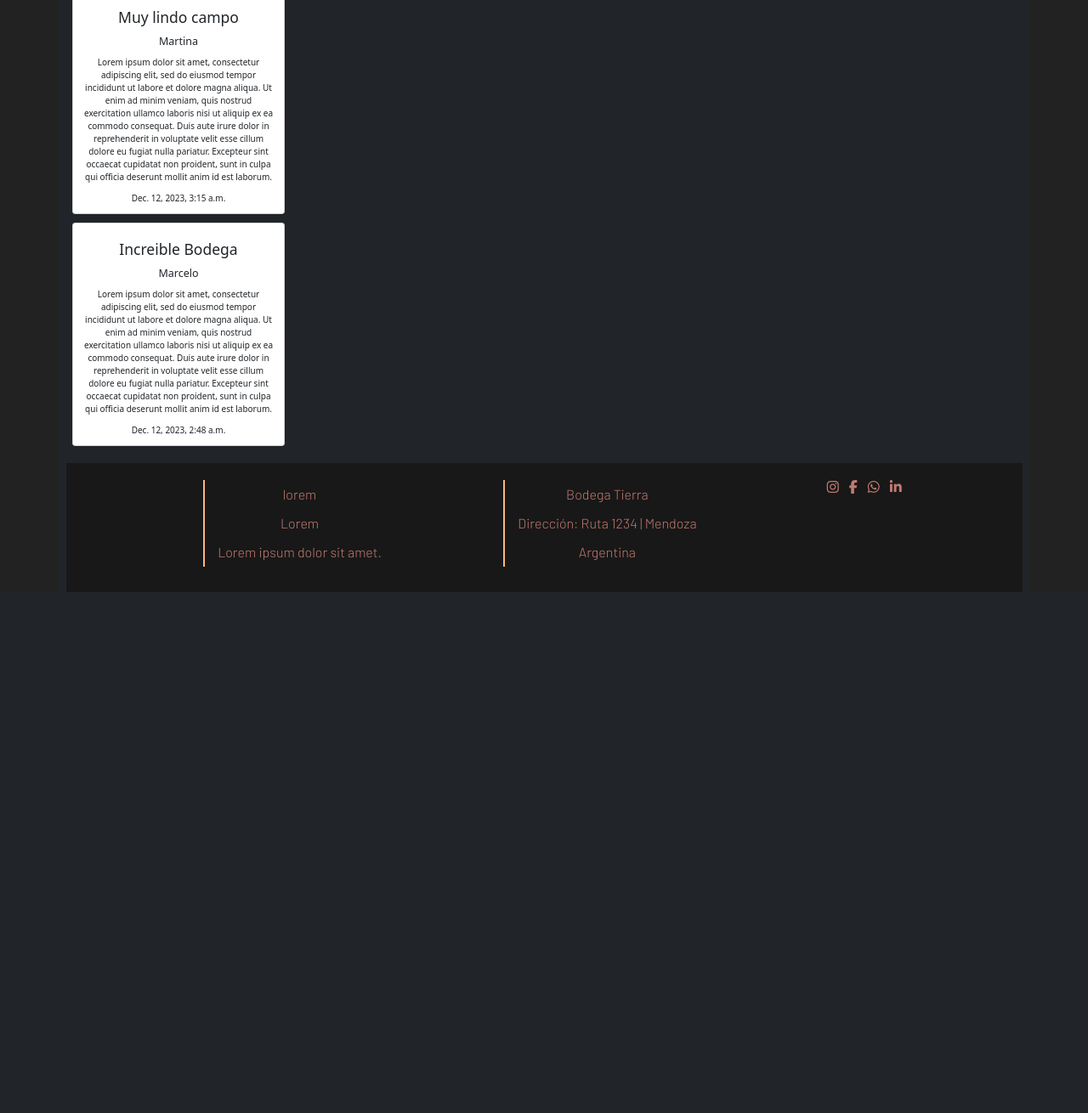
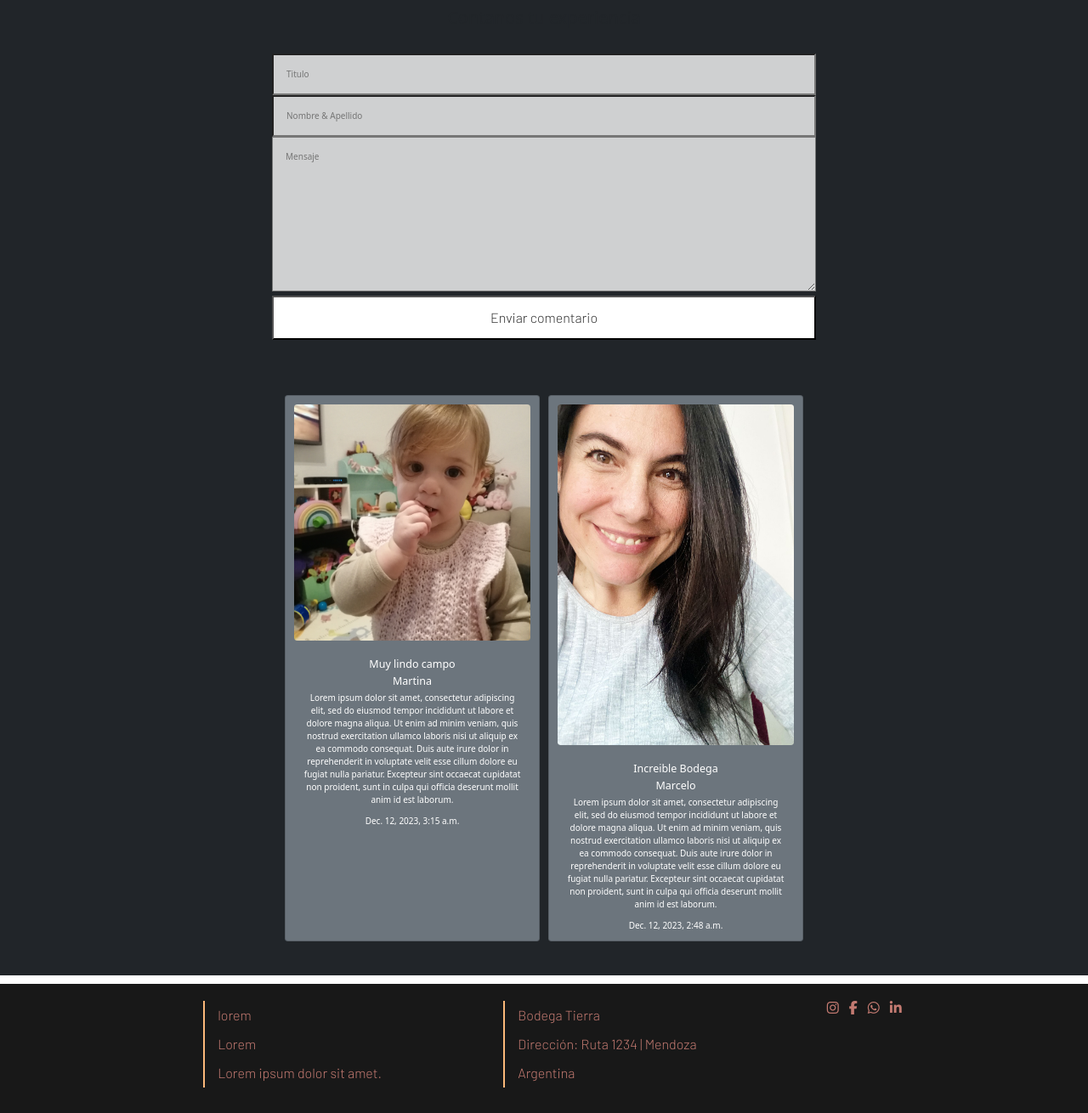
Before and after one commit to anciappi/tierra-wines-django, a Django app: page /experiencias/ in a window 1280 px wide. Shown: the part 125-1435 px from the top of the page at 85% size. Before the commit the page ends 822 px from the top, so only its background shows below. Run offline with Django 4.2, Linux system fonts and the light colour scheme; data comes from the database, SQL or seed files in the repository; both versions use the stored data as it was after the commit; some libraries are stand-ins or nearby versions; some web fonts are replaced.

Commit message:
Sume imagenes hardcodeadas / formulario de comentarios / seccion experiencias en bootstrap

```diff
--- a/core/static/core/styles/styles.css
+++ b/core/static/core/styles/styles.css
@@ -78,23 +78,24 @@ main{
 
 .header-index,.header-bodega, .card2, .card3, .card4, .card5, .card6{
     padding: 3rem 0;
-    background-position: center;
-    background-size:cover;
 }
 
 .header-index{
     justify-content: flex-start;
-    /* background-image: url(static/core/assets/img/barricasRecorte.png); */
-    background-image: url(static/core/assets/img/barricasRecorte.png);
+}
+
+.header-index img{
+    width: 100px,
 }
 
 .header-bodega{
     justify-content: flex-start;
-    background-image: url(static/core/assets/img/Bodega-1.jpg);
+    ;
 }
 
 .card2{
     justify-content: center;
+    width: 800px;
 }
 
 .card2-section{
@@ -134,7 +135,7 @@ main{
 }
 
 .s1{
-    background-image: url(core/assets/img/barricas1.jpg);
+    /* background-image: url(core/assets/img/barricas1.jpg); */
     background-size:cover;
 }
 .s2{
@@ -350,7 +351,7 @@ main{
     flex-direction: column;
     align-items: normal;
     padding: 5rem;
-    background-image: url(static/core/assets/img/campo-5.jpg);
+    /* background-image: url(static/core/assets/img/campo-5.jpg); */
     background-position:bottom;
     background-size:cover;
 }
@@ -358,6 +359,8 @@ main{
 .bodega-content h3{
     width: 70%;
 }
+
+
 
 .bodega-content p{
     width: 70%;
@@ -446,6 +449,13 @@ main{
 
 .contact-map{
     width: 100%;
+}
+
+/* styles - experiencias */
+
+.exp-sec{
+    display: flex;
+    align-items: center;
 }
 
 
--- a/core/templates/core/base.html
+++ b/core/templates/core/base.html
@@ -8,9 +8,6 @@
 
     <!-- Link Styles -->
     <link rel="stylesheet" href="{% static 'core/styles/styles.css'%}">
-
-    <!-- Link Bootstrap -->
-    <!-- <link href="https://cdn.jsdelivr.net/npm/bootstrap@5.3.2/dist/css/bootstrap.min.css" rel="stylesheet" integrity="sha384-T3c6CoIi6uLrA9TneNEoa7RxnatzjcDSCmG1MXxSR1GAsXEV/Dwwykc2MPK8M2HN" crossorigin="anonymous"> -->
 
     <!-- Link fuentes -->
     <link rel="preconnect" href="https://fonts.googleapis.com">
--- a/core/templates/core/bodega.html
+++ b/core/templates/core/bodega.html
@@ -4,8 +4,8 @@
 {% block content %}
 
 <main>
-    <section class="bodega-content">
-        <article >
+    <section class="bodega-content" style="background-image: url(/static/core/assets/img/campo-5.jpg)" >
+        <article>
             <h3 class="title-h3">Bienvenidos <br>a nuestra bodega</h3>
             <p>Lorem ipsum dolor sit amet, consectetur adipisicing elit. Veritatis repellendus cum quasi blanditiis sint quae aliquam! Repudiandae, sunt expedita. Voluptates dolor ipsa consequuntur, debitis optio sunt fugiat necessitatibus incidunt nisi!
             </p>
--- a/core/templates/core/contacto.html
+++ b/core/templates/core/contacto.html
@@ -5,7 +5,7 @@
 
 <main class="main-sect contact-sec">
     <section >
-        <article class="contact-content">
+        <article class="contact-content" style="background-image: url(/static/core/assets/img/campo-7.jpg)">
             <h3 class="title-h3">Contacto</h3>
 
             <!-- Formulario de contacto -->
--- a/core/templates/core/varietales.html
+++ b/core/templates/core/varietales.html
@@ -4,11 +4,10 @@
 {% block content %}
 
 <main>
-    <section class="varietales-content bodega-content" >
+    <section class="varietales-content bodega-content" style="background-image: url(/static/core/assets/img/campo-2.jpg)" >
         <article >
             <h3 class="title-h3">Nuestros Varietales</h3>
-            <p>Lorem ipsum dolor sit amet, consectetur adipisicing elit. Veritatis repellendus cum quasi blanditiis sint quae aliquam! Repudiandae, sunt expedita. Voluptates dolor ipsa consequuntur, debitis optio sunt fugiat necessitatibus incidunt nisi!
-            </p>
+            <p>Lorem ipsum dolor sit amet, consectetur adipisicing elit. Veritatis repellendus cum quasi blanditiis sint quae aliquam! Repudiandae, sunt expedita. Voluptates dolor ipsa consequuntur, debitis optio sunt fugiat necessitatibus incidunt nisi!</p>
         </article>
     </section>
     <section class="varietales-content--2">
--- a/experiencias/models.py
+++ b/experiencias/models.py
@@ -19,4 +19,4 @@ class Experiencia(models.Model):
         ordering = ['-fecha']
 
     def __str__(self):
-        return [self.titulo, self.autor]
+        return self.titulo
--- a/experiencias/templates/experiencias.html
+++ /dev/null
@@ -1,46 +0,0 @@
-{% extends 'core/base.html' %}
-{% load static %}
-
-
-{% block content %}
-<head>
-    <!-- Link Bootstrap -->
-    <link href="https://cdn.jsdelivr.net/npm/bootstrap@5.3.2/dist/css/bootstrap.min.css" rel="stylesheet" integrity="sha384-T3c6CoIi6uLrA9TneNEoa7RxnatzjcDSCmG1MXxSR1GAsXEV/Dwwykc2MPK8M2HN" crossorigin="anonymous">
-</head>
-
-<body class="container text-center  bg-dark">
-
-    <div >
-
-            <div class="container text-center">
-                <div class="row">
-                  <div class="col">
-                    {% for e in experiencias %}
-            <div class="card my-3 " style="width: 25rem;">
-                <!-- <img src="{static '{{e.imagen}}" class="card-img-top" alt="foto de perfil"> -->
-                <div class="card-body">
-                <h3 class="card-title my-3">{{e.titulo}}</h3>
-                <h5 class="card-subtitle my-3 ">{{e.autor}}</h5>
-                <p class="card-text">{{e.contenido}}</p>
-                <p class="card-text">{{e.fecha}}</p>
-                </div>
-            </div>
-        {% endfor %}
-                  </div>
-                  <div class="col">
-                    Column
-                  </div>
-                  <div class="col">
-                    Column
-                  </div>
-                </div>
-              </div>
-
-    </div>
-</body>
-
-
-
-
-
-{% endblock %}
--- /dev/null
+++ b/experiencias/templates/experiencias/experiencias.html
@@ -0,0 +1,39 @@
+{% extends 'core/base.html' %}
+{% load static %}
+
+
+{% block content %}
+
+<head>
+  <link href="https://cdn.jsdelivr.net/npm/bootstrap@5.3.2/dist/css/bootstrap.min.css" rel="stylesheet" integrity="sha384-T3c6CoIi6uLrA9TneNEoa7RxnatzjcDSCmG1MXxSR1GAsXEV/Dwwykc2MPK8M2HN" crossorigin="anonymous">
+</head>
+
+<!-- Formulario de comentarios -->
+<article class="conteiner row justify-content-center bg-dark py-5">
+  <p class="h2 text-center mb-5">Contanos tu experiencia</p>
+  <form action="" method="post" class="text-center">
+    {% csrf_token %}
+    <input type="text" placeholder="Titulo">
+    <input type="text" placeholder="Nombre & Apellido">
+    <textarea name="" id="" cols="30" rows="10" placeholder="Mensaje" ></textarea>
+    <button type="submit"> Enviar comentario </button>
+  </form>
+</article>
+
+<!-- Seccion de comentarios -->
+<section class="container-fluid row justify-content-center bg-dark m-0 pb-3">
+  {% for exp in exp %}
+  <div class="col-sm-6 card bg-secondary text-white my-5 mx-2 px-3 text-center" style="width: 30rem; height: auto">
+    <img src="{{exp.imagen.url}}" class="card-img-top rounded  my-3 "  alt="foto de comentario">
+    <div class="card-body">
+      <h5 class="card-title">{{exp.titulo}}</h5>
+      <h5 class="card-title-2">{{exp.autor}}</h5>
+      <p class="card-text">{{exp.contenido}}</p>
+      <p class="card-text">{{exp.fecha}}</p>
+    </div>
+  </div>
+  {% endfor %}
+</section>
+
+
+{% endblock %}
--- a/experiencias/views.py
+++ b/experiencias/views.py
@@ -5,8 +5,10 @@ from .models import Experiencia
 # Create your views here.
 
 def experiencias(request):
-    experiencias = Experiencia.objects.all()
-    return render(request, 'experiencias.html', {
-        'experiencias': experiencias
+    if (request.method == 'POST'):
+        print("mensaje enviado")
+    exp = Experiencia.objects.all()
+    return render(request, 'experiencias/experiencias.html', {
+        'exp': exp
 
         })
--- a/tierraWines/settings.py
+++ b/tierraWines/settings.py
@@ -127,7 +127,7 @@ USE_TZ = True
 # Static files (CSS, JavaScript, Images)
 # https://docs.djangoproject.com/en/4.2/howto/static-files/
 
-STATIC_URL = 'static/'
+STATIC_URL = '/static/'
 
 MEDIA_URL = '/media/'
 MEDIA_ROOT = os.path.join(BASE_DIR, 'media')
```
Also changed, not shown: core/templates/core/home.html (+11 -9 lines), db.sqlite3, media/experiencias/IMG-20220119-WA0033.jpg (deleted), media/experiencias/IMG-20220417-WA0015.jpg (deleted), media/experiencias/IMG-20220417-WA0015_lfd4bnB.jpg (deleted), media/experiencias/IMG_20210622_154748.jpg (added), media/experiencias/yamila_lerman.jpg (added).
